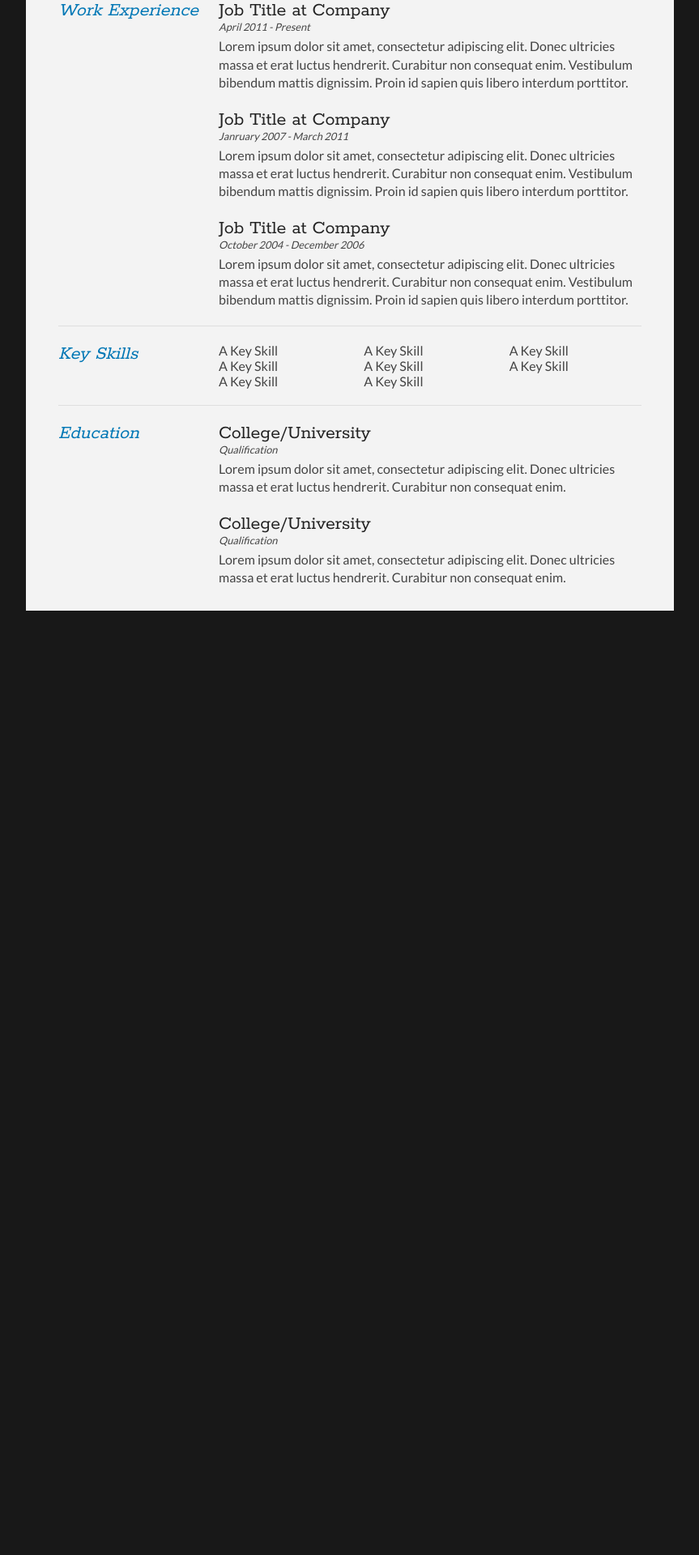
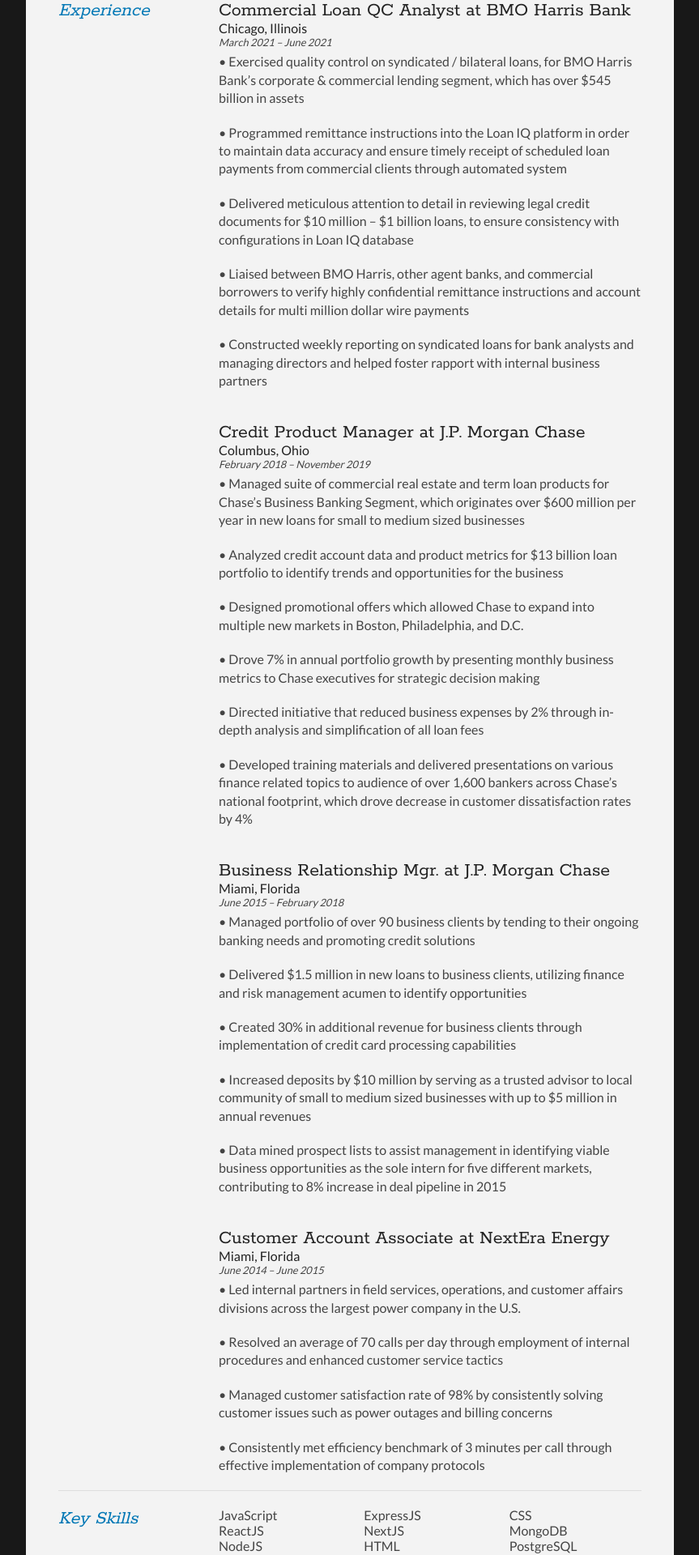
Before and after one commit to kpla001/kylepla.com, a Next.js app: page /resume in a window 1280 px wide. Shown: the part 360-2280 px from the top of the page at 81% size, without its empty margins (208-1071 px from the left). Before the commit the page ends 1144 px from the top, so only its background shows below. Built offline with nearby package versions, Linux system fonts and the light colour scheme.

Commit message:
complete resume profile and experience sections

```diff
--- a/pages/resume.js
+++ b/pages/resume.js
@@ -53,11 +53,12 @@
             <section>
                 <article>
                     <div className="sectionTitle">
-                        <h1>Personal Profile</h1>
+                        <h1>Profile Summary</h1>
                     </div>
 
                     <div className="sectionContent">
-                        <p>Lorem ipsum dolor sit amet, consectetur adipiscing elit. Integer dolor metus, interdum at scelerisque in, porta at lacus. Maecenas dapibus luctus cursus. Lorem ipsum dolor sit amet, consectetur adipiscing elit. Donec ultricies massa et erat luctus hendrerit. Curabitur non consequat enim. Vestibulum bibendum mattis dignissim. Proin id sapien quis libero interdum porttitor.</p>
+                        <p>Full-stack web developer with a background in banking and a passion for technology and creating, looking to expand expertise in web-based programming languages, frameworks, and applications—while helping organizations drive client conversions via website engagement, as well as simplifying internal business procedures through effective software implementation.
+                        </p>
                     </div>
                 </article>
                 <div className="clear"></div>
@@ -66,26 +67,55 @@
 
             <section>
                 <div className="sectionTitle">
-                    <h1>Work Experience</h1>
+                    <h1>Experience</h1>
                 </div>
 
                 <div className="sectionContent">
                     <article>
-                        <h2>Job Title at Company</h2>
-                        <p className="subDetails">April 2011 - Present</p>
-                        <p>Lorem ipsum dolor sit amet, consectetur adipiscing elit. Donec ultricies massa et erat luctus hendrerit. Curabitur non consequat enim. Vestibulum bibendum mattis dignissim. Proin id sapien quis libero interdum porttitor.</p>
+                        <h2>Commercial Loan QC Analyst at BMO Harris Bank</h2>
+                        <h4>Chicago, Illinois</h4>
+                        <p className="subDetails">March 2021 – June 2021</p>
+                        <p>• Exercised quality control on syndicated / bilateral loans, for BMO Harris Bank’s corporate & commercial lending segment, which has over $545 billion in assets</p>
+                        <p>• Programmed remittance instructions into the Loan IQ platform in order to maintain data accuracy and ensure timely receipt of scheduled loan payments from commercial clients through automated system</p>
+                        <p>• Delivered meticulous attention to detail in reviewing legal credit documents for $10 million – $1 billion loans, to ensure consistency with configurations in Loan IQ database</p>
+                        <p>• Liaised between BMO Harris, other agent banks, and commercial borrowers to verify highly confidential remittance instructions and account details for multi million dollar wire payments</p>
+                        <p>• Constructed weekly reporting on syndicated loans for bank analysts and managing directors and helped foster rapport with internal business partners</p>
+                        <br/>
                     </article>
 
                     <article>
-                        <h2>Job Title at Company</h2>
-                        <p className="subDetails">Janruary 2007 - March 2011</p>
-                        <p>Lorem ipsum dolor sit amet, consectetur adipiscing elit. Donec ultricies massa et erat luctus hendrerit. Curabitur non consequat enim. Vestibulum bibendum mattis dignissim. Proin id sapien quis libero interdum porttitor.</p>
+                        <h2>Credit Product Manager at J.P. Morgan Chase</h2>
+                        <h4>Columbus, Ohio</h4>
+                        <p className="subDetails">February 2018 – November 2019</p>
+                        <p>• Managed suite of commercial real estate and term loan products for Chase’s Business Banking Segment, which originates over $600 million per year in new loans for small to medium sized businesses</p>
+                        <p>• Analyzed credit account data and product metrics for $13 billion  loan portfolio to identify trends and opportunities for the business</p>
+                        <p>• Designed promotional offers which allowed Chase to expand into multiple new markets in Boston, Philadelphia, and D.C.</p>
+                        <p>• Drove 7% in annual portfolio growth by presenting monthly business metrics to Chase executives for strategic decision making</p>
+                        <p>• Directed initiative that reduced business expenses by 2% through in-depth analysis and simplification of all loan fees</p>
+                        <p>• Developed training materials and delivered presentations on various finance related topics to audience of over 1,600 bankers across Chase’s national footprint, which drove decrease in customer dissatisfaction rates by 4%</p>
+                        <br/>
                     </article>
 
+
                     <article>
-                        <h2>Job Title at Company</h2>
-                        <p className="subDetails">October 2004 - December 2006</p>
-                        <p>Lorem ipsum dolor sit amet, consectetur adipiscing elit. Donec ultricies massa et erat luctus hendrerit. Curabitur non consequat enim. Vestibulum bibendum mattis dignissim. Proin id sapien quis libero interdum porttitor.</p>
+                        <h2>Business Relationship Mgr. at J.P. Morgan Chase</h2>
+                        <h4>Miami, Florida</h4>
+                        <p className="subDetails">June 2015 – February 2018</p>
+                        <p>• Managed portfolio of over 90 business clients by tending to their ongoing banking needs and promoting credit solutions</p>
+                        <p>• Delivered $1.5 million in new loans to business clients, utilizing finance and risk management acumen to identify opportunities</p>
+                        <p>• Created 30% in additional revenue for business clients through implementation of credit card processing capabilities</p>
+                        <p>• Increased deposits by $10 million by serving as a trusted advisor to local community of small to medium sized businesses with up to $5 million in annual revenues</p>
+                        <p>• Data mined prospect lists to assist management in identifying viable business opportunities as the sole intern for five different markets, contributing to 8% increase in deal pipeline in 2015</p>
+                        <br/>
+                    </article>
+                    <article>
+                        <h2>Customer Account Associate at NextEra Energy</h2>
+                        <h4>Miami, Florida</h4>
+                        <p className="subDetails">June 2014 – June 2015</p>
+                        <p>• Led internal partners in field services, operations, and customer affairs divisions across the largest power company in the U.S.</p>
+                        <p>• Resolved an average of 70 calls per day through employment of internal procedures and enhanced customer service tactics</p>
+                        <p>• Managed customer satisfaction rate of 98% by consistently solving customer issues such as power outages and billing concerns</p>
+                        <p>• Consistently met efficiency benchmark of 3 minutes per call through effective implementation of company protocols </p>
                     </article>
                 </div>
                 <div className="clear"></div>
@@ -99,14 +129,15 @@
 
                 <div className="sectionContent">
                     <ul className="keySkills">
-                        <li>A Key Skill</li>
-                        <li>A Key Skill</li>
-                        <li>A Key Skill</li>
-                        <li>A Key Skill</li>
-                        <li>A Key Skill</li>
-                        <li>A Key Skill</li>
-                        <li>A Key Skill</li>
-                        <li>A Key Skill</li>
+                        <li>JavaScript</li>
+                        <li>ReactJS</li>
+                        <li>NodeJS</li>
+                        <li>ExpressJS</li>
+                        <li>NextJS</li>
+                        <li>HTML</li>
+                        <li>CSS</li>
+                        <li>MongoDB</li>
+                        <li>PostgreSQL</li>
                     </ul>
                 </div>
                 <div className="clear"></div>
```
